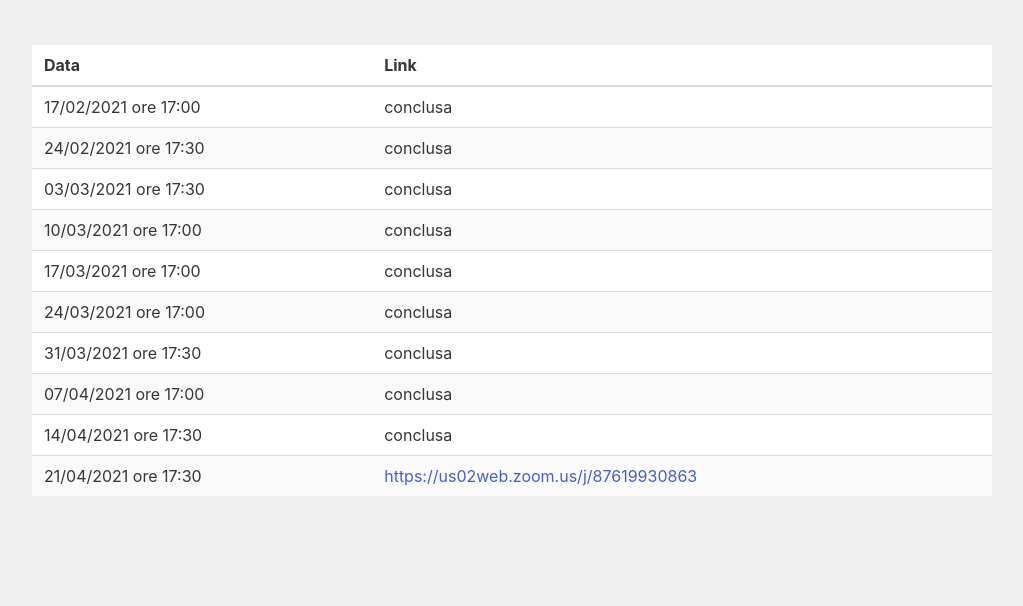
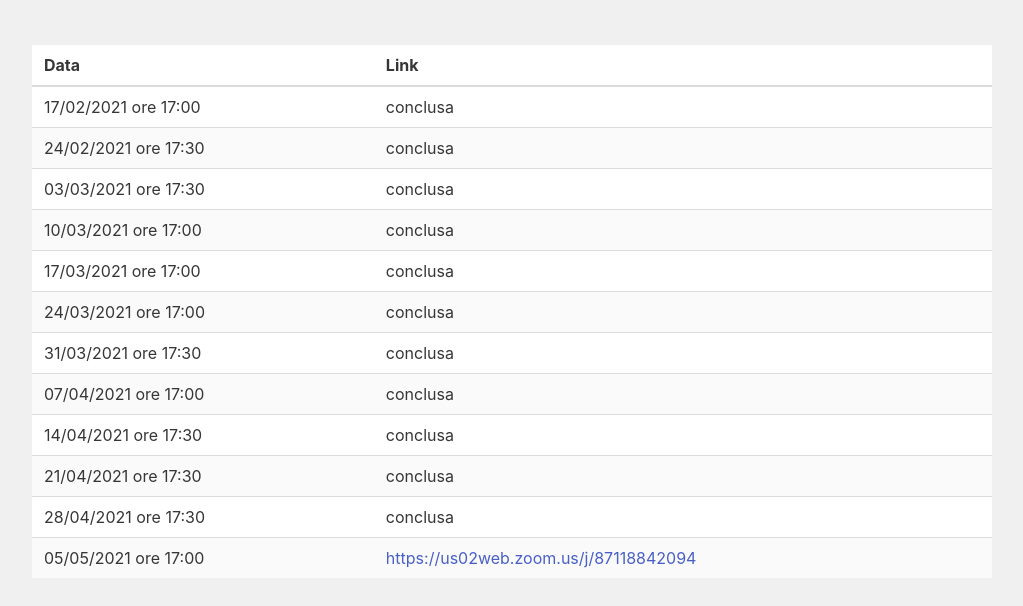
Before and after one commit to alkaest2002/intervento.lombardia, a plain HTML site: page focus.group.calendar.html in a window 1280 px wide. Shown: the part 134-740 px from the top of the page, without its empty margins (128-1151 px from the left). Drawn offline with nearby package versions, Linux system fonts and the light colour scheme.

Commit message:
update focus group

```diff
--- a/focus.group.calendar.html
+++ b/focus.group.calendar.html
@@ -64,7 +64,13 @@
                 <td>14/04/2021 ore 17:30</td><td>conclusa</td>
               </tr>
               <tr>
-                <td>21/04/2021 ore 17:30</td><td><a href="https://us02web.zoom.us/j/87619930863">https://us02web.zoom.us/j/87619930863</a></td>
+                <td>21/04/2021 ore 17:30</td><td>conclusa</td>
+              </tr>
+              <tr>
+                <td>28/04/2021 ore 17:30</td><td>conclusa</td>
+              </tr>
+              <tr>
+                <td>05/05/2021 ore 17:00</td><td><a href="https://us02web.zoom.us/j/87118842094">https://us02web.zoom.us/j/87118842094</a></td>
               </tr>
            </tbody>
          </table>
```
